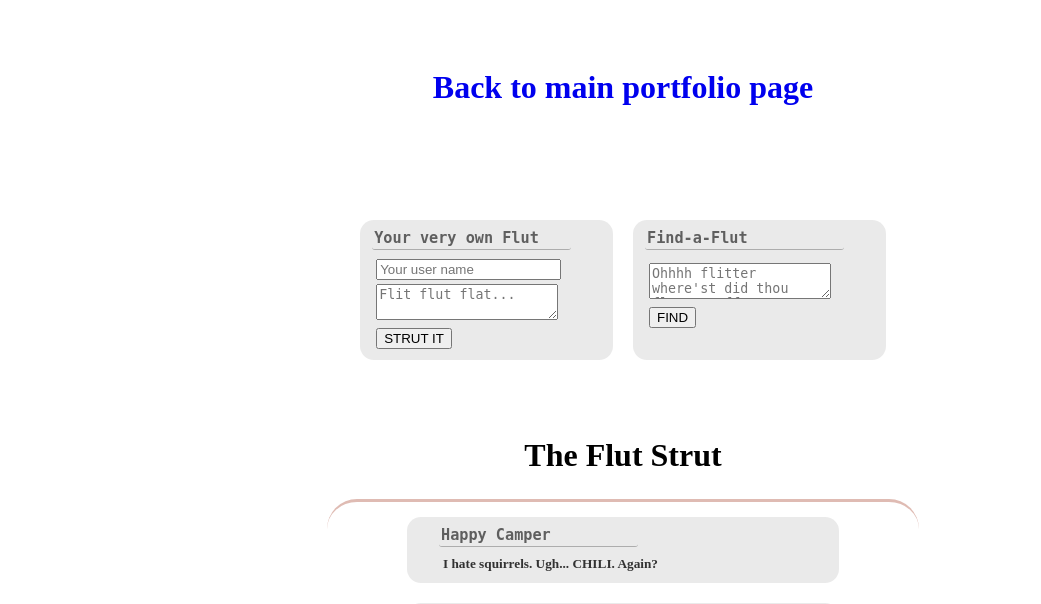
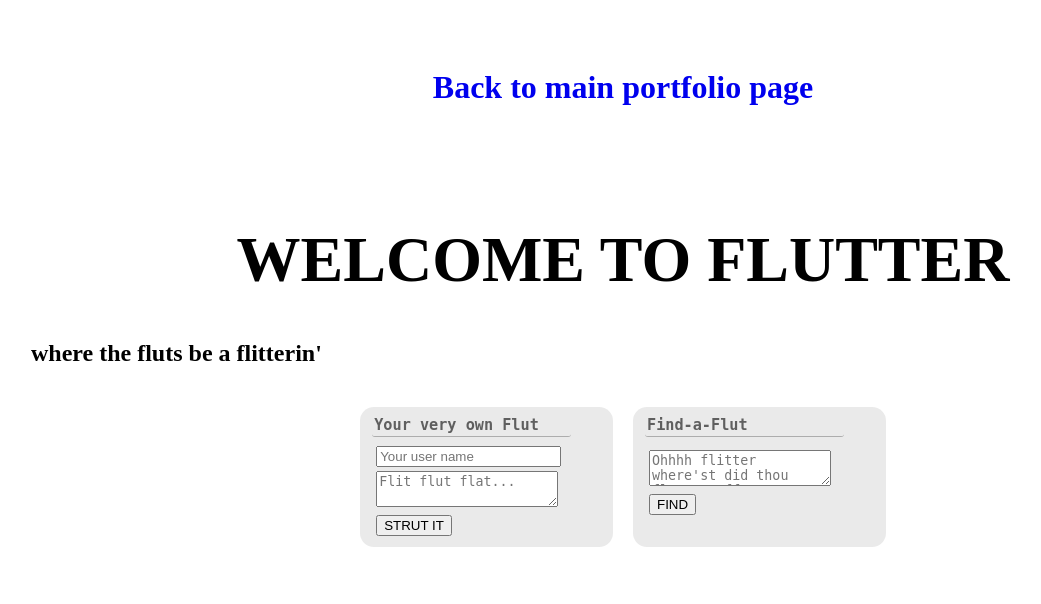
Before and after one commit to bizzcat/flutter, a Django app: page / in a window 1280 px wide. Shown: the top 604 px of the page, without its empty margins (17-1058 px from the left). Run offline with Django 3.2, Linux system fonts and the light colour scheme; data comes from the database, SQL or seed files in the repository.

Commit message:
format layout

```diff
--- a/flutter/static/flutter/style.css
+++ b/flutter/static/flutter/style.css
@@ -65,3 +65,8 @@ textarea {
   margin-left: 10px;
   width: 40%;
 }
+
+
+#welcome {
+  font-size: 4em;
+}
--- a/flutter/templates/flutter/index.html
+++ b/flutter/templates/flutter/index.html
@@ -11,6 +11,9 @@
 
   <body>
     <h1><a href="https://bizzcat.github.io">Back to main portfolio page</a><br><br><br></h1>
+
+    <h1 id="welcome">WELCOME TO FLUTTER</h1>
+    <h2>where the fluts be a flitterin'</h2>
 
     <div class="footer-div">
 
```
